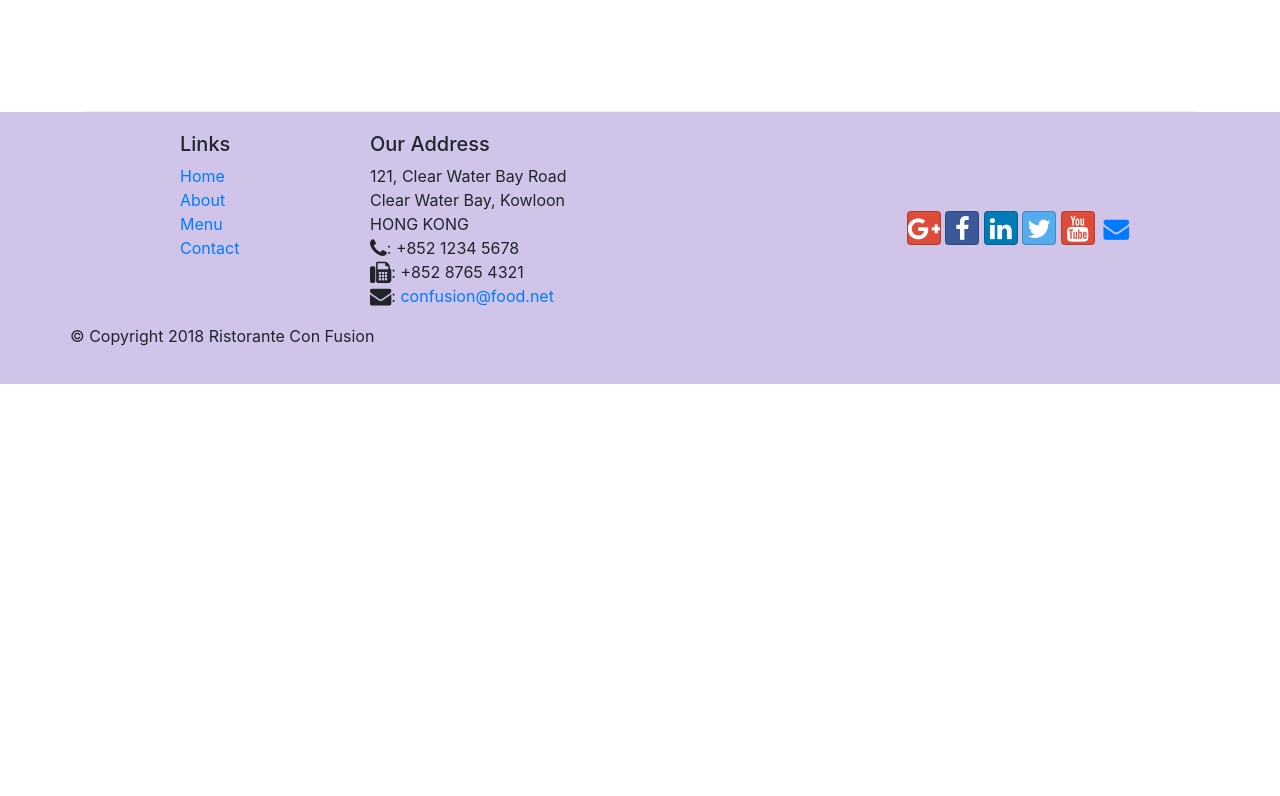
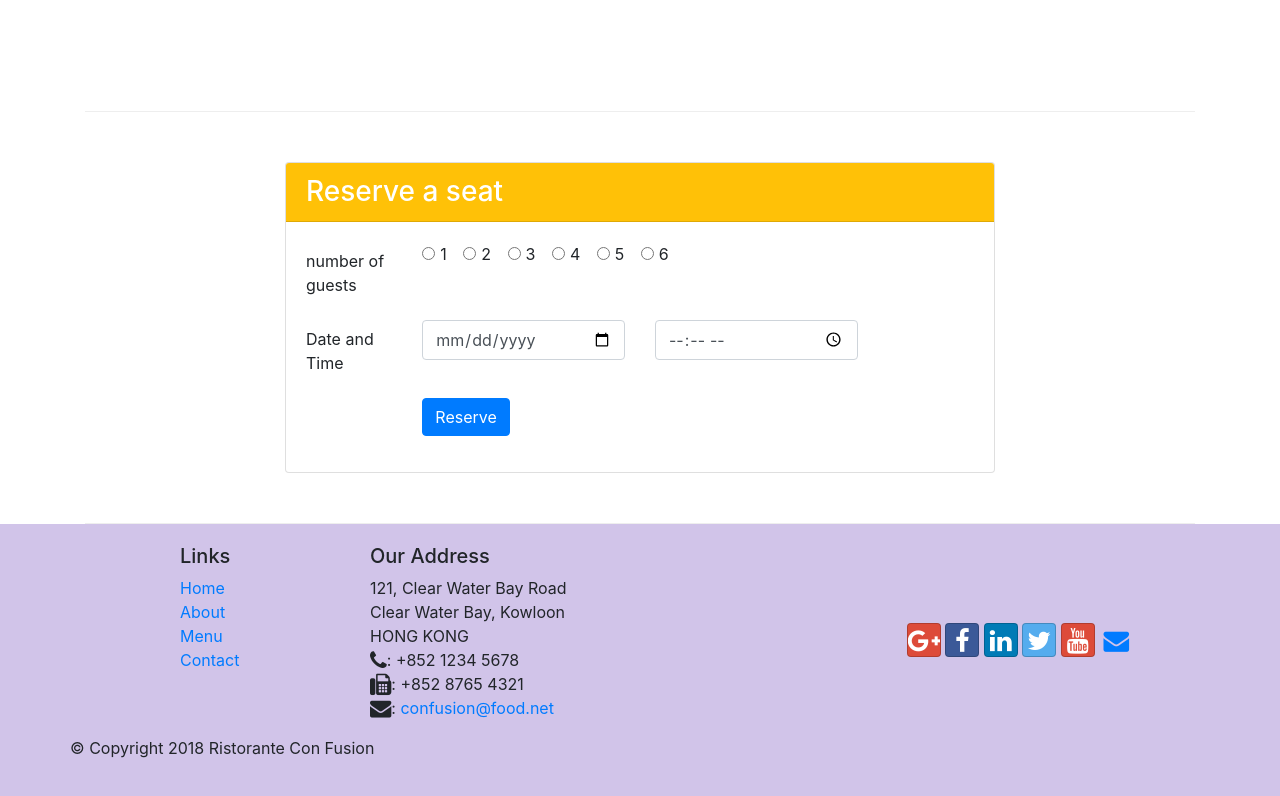
Before and after one commit to shivangigoel1302/conFusion, a website: page index.html in a window 1280 px wide. Shown: the part 1422-2218 px from the top of the page. Before the commit the page ends 1806 px from the top, so only its background shows below. Drawn offline with nearby package versions, Linux system fonts and the light colour scheme.

Commit message:
assignment 2

```diff
--- a/index.html
+++ b/index.html
@@ -40,8 +40,11 @@
                     <h1>Ristorante con Fusion</h1>
                     <p>We take inspiration from the World's best cuisines, and create a unique fusion experience. Our lipsmacking creations will tickle your culinary senses!</p>
                 </div>
-                <div class="col-12 col-sm align-self-center">
+                <div class="col-12 col-sm-3 align-self-center">
                     <img src="img/logo.png" class="img-fluid">
+                </div>
+                <div class="col-12 col-sm-3 align-self-center">
+                    <a role="button" class="btn btn-warning btn-block" href="#reserve" >Reserve Table</a>
                 </div>
             </div>
         </div>
@@ -71,8 +74,13 @@
                 <h3>This Month's Promotions</h3>
             </div>
             <div class="col col-sm-8 col-md">
-                <h2>Weekend Grand Buffet</h2>
-                <p>Featuring mouthwatering combinations with a choice of five different salads, six enticing appetizers, six main entrees and five choicest desserts. Free flowing bubbly and soft drinks. All for just $19.99 per person </p>
+                <div class="media">
+                    <div class="media-body">
+                        <h2>Weekend Grand Buffet <span class="badge badge-danger">NEW</span></h2>
+                        <p>Featuring mouthwatering combinations with a choice of five different salads, six enticing appetizers, six main entrees and five choicest desserts. Free flowing bubbly and soft drinks. All for just $19.99 per person </p>
+                    </div>
+                    <img class=" ml-3 img-thumbnail align-self-center" src="img/buffet.png" alt="buffet">
+                </div>
             </div>
         </div>
 
@@ -87,6 +95,62 @@
                         <h2>Alberto Somayya</h2>
                         <h4>Executive Chef</h4>
                         <p>Award winning three-star Michelin chef with wide International experience having worked closely with whos-who in the culinary world, he specializes in creating mouthwatering Indo-Italian fusion experiences. </p>
+                    </div>
+                </div>
+            </div>
+        </div>
+        <div class="row row-content align-items-center " id="reserve">
+            <div class="col-12 offset-sm-2 col-sm-8">
+                <div class="card">
+                    <h3 class="card-header bg-warning text-white self-align-center">Reserve a seat</h3>
+                    <div class="card-body">
+                        <form>
+                            <div class="form-group row">
+                                <span class="col-md-2 col-form-label">number of guests</span>
+                                <div class="col-md-9">
+                                    <div class="form-check form-check-inline">
+                                        <input class="form-check-input" type="radio" name="inlineRadioOptions" id="inlineRadio1" value="option1">
+                                        <label class="form-check-label" for="inlineRadio1">1</label>
+                                    </div>
+                                    <div class="form-check form-check-inline">
+                                        <input class="form-check-input" type="radio" name="inlineRadioOptions" id="inlineRadio2" value="option2">
+                                        <label class="form-check-label" for="inlineRadio1">2</label>
+                                    </div>
+                                    <div class="form-check form-check-inline">
+                                        <input class="form-check-input" type="radio" name="inlineRadioOptions" id="inlineRadio3" value="option3">
+                                        <label class="form-check-label" for="inlineRadio1">3</label>
+                                    </div>
+                                    <div class="form-check form-check-inline">
+                                        <input class="form-check-input" type="radio" name="inlineRadioOptions" id="inlineRadio4" value="option4">
+                                        <label class="form-check-label" for="inlineRadio1">4</label>
+                                    </div>
+                                    <div class="form-check form-check-inline">
+                                        <input class="form-check-input" type="radio" name="inlineRadioOptions" id="inlineRadio5" value="option5">
+                                        <label class="form-check-label" for="inlineRadio5">5</label>
+                                    </div>
+                                    <div class="form-check form-check-inline">
+                                        <input class="form-check-input" type="radio" name="inlineRadioOptions" id="inlineRadio6" value="option6">
+                                        <label class="form-check-label" for="inlineRadio6">6</label>
+                                    </div>
+                                </div>
+                            </div>
+                            <div class="form-group row">
+                                <label for="date" class="col-md-2 col-form-label">Date and Time</label>
+                                <div class="col-md-4">
+                                    <input type="date" class="form-control" id="date" name="date" >
+                                </div>
+                                <div class="col-md-4">
+                                    <input type="time" class="form-control" id="time" name="time">
+                                </div>
+                            </div>
+                            <div class="form-group row">
+                                <div class="offset-md-2 col-md-10">
+                                    <button type="submit" class="btn btn-primary">Reserve</button>
+                                </div>
+                            </div>
+
+                        </form>
+
                     </div>
                 </div>
             </div>
```
